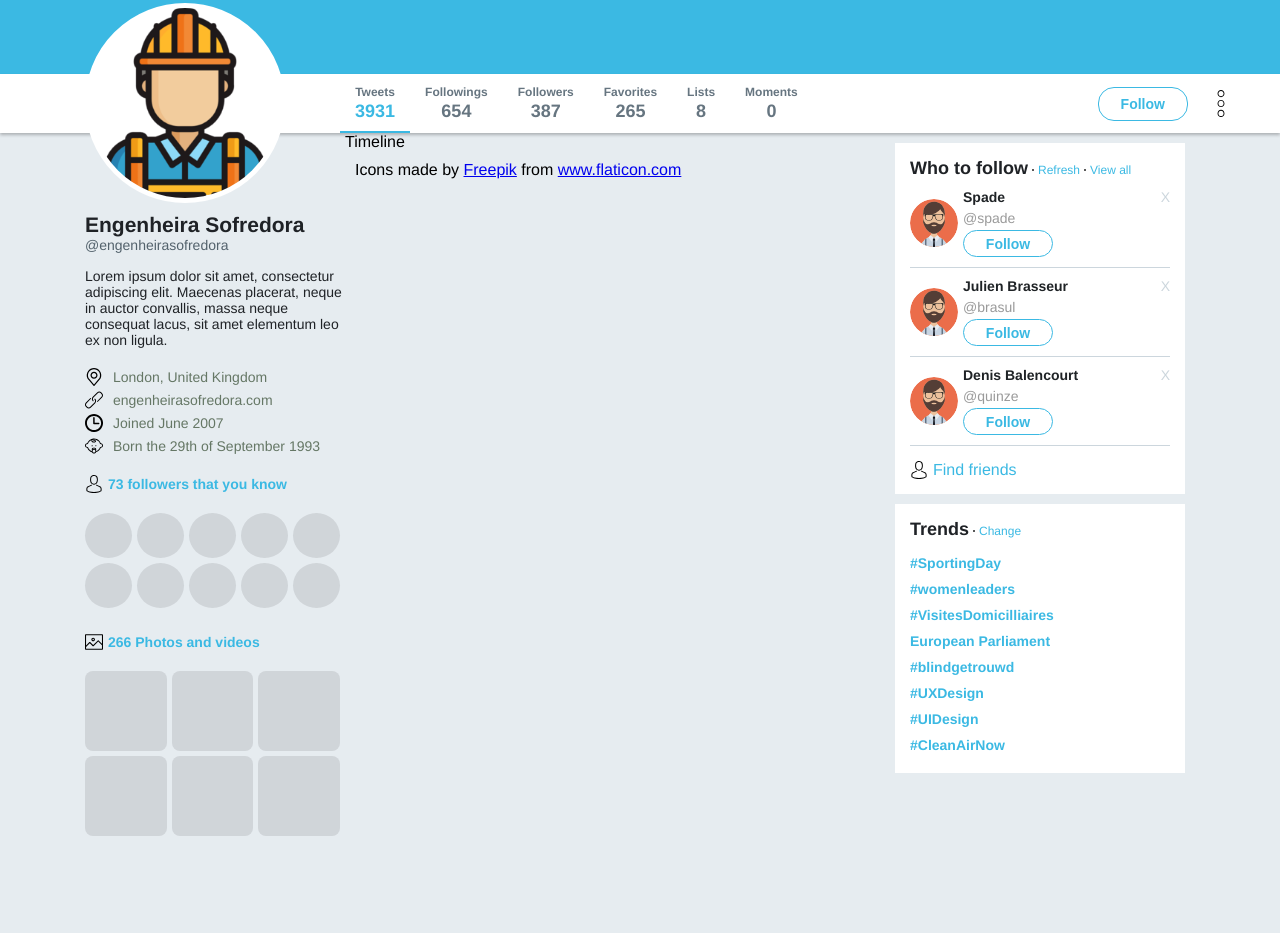
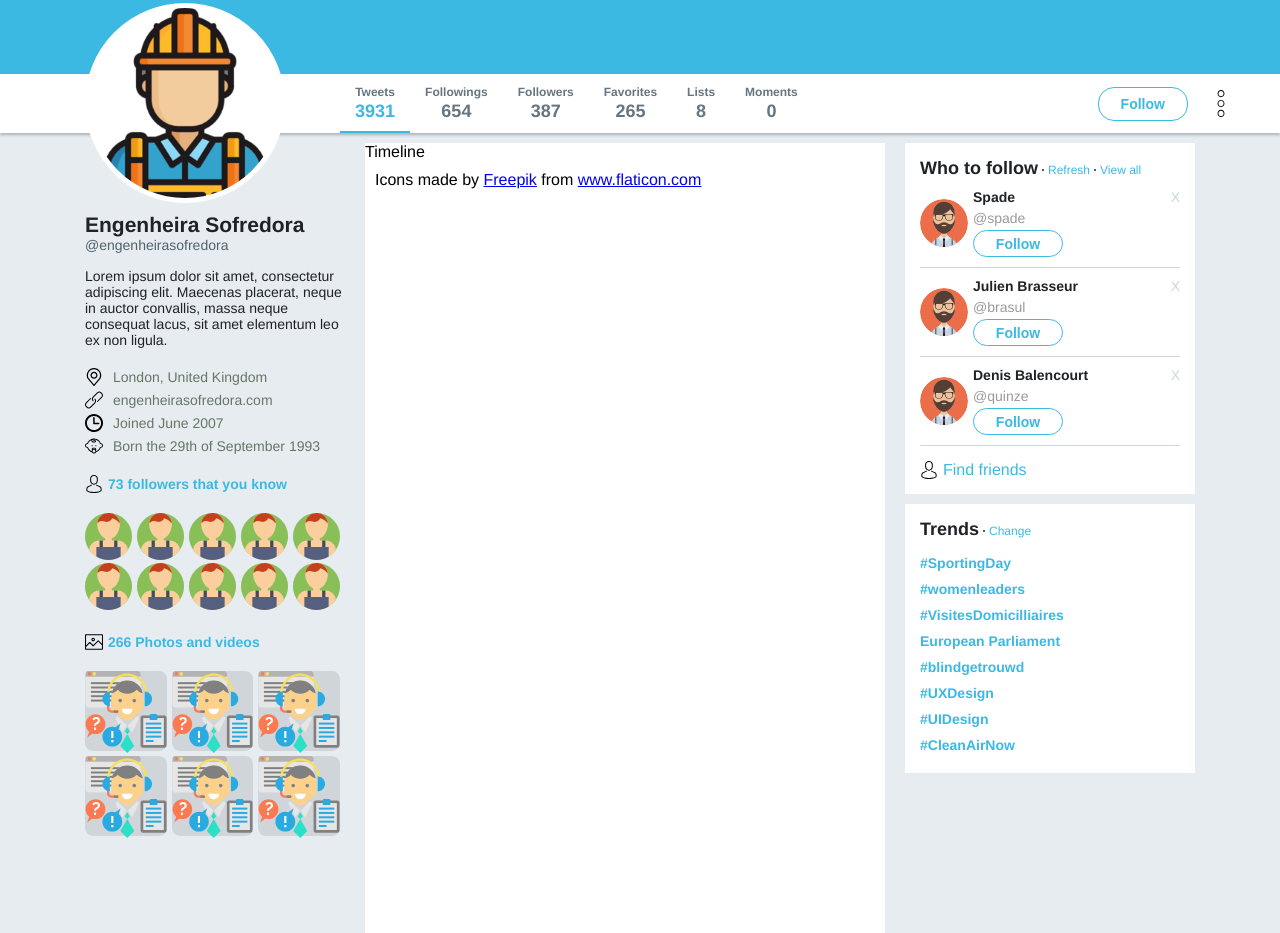
Before and after one commit to bih-goncalves/twitter_design, a plain HTML site: page index.html in a window 1280 px wide. Shown: the part 352-1285 px from the top of the page. Drawn offline with Linux system fonts and the light colour scheme.

Commit message:
chore: filling some spaces on profile bar

```diff
--- a/index.html
+++ b/index.html
@@ -90,16 +90,16 @@
           >
 
           <ul>
-            <li></li>
-            <li></li>
-            <li></li>
-            <li></li>
-            <li></li>
-            <li></li>
-            <li></li>
-            <li></li>
-            <li></li>
-            <li></li>
+            <li><img src="/images/user.svg" alt="User" /></li>
+            <li><img src="/images/user.svg" alt="User" /></li>
+            <li><img src="/images/user.svg" alt="User" /></li>
+            <li><img src="/images/user.svg" alt="User" /></li>
+            <li><img src="/images/user.svg" alt="User" /></li>
+            <li><img src="/images/user.svg" alt="User" /></li>
+            <li><img src="/images/user.svg" alt="User" /></li>
+            <li><img src="/images/user.svg" alt="User" /></li>
+            <li><img src="/images/user.svg" alt="User" /></li>
+            <li><img src="/images/user.svg" alt="User" /></li>
           </ul>
         </div>
 
@@ -110,12 +110,12 @@
           >
 
           <ul>
-            <li></li>
-            <li></li>
-            <li></li>
-            <li></li>
-            <li></li>
-            <li></li>
+            <li><img src="/images/picture.svg" alt="Picture" /></li>
+            <li><img src="/images/picture.svg" alt="Picture" /></li>
+            <li><img src="/images/picture.svg" alt="Picture" /></li>
+            <li><img src="/images/picture.svg" alt="Picture" /></li>
+            <li><img src="/images/picture.svg" alt="Picture" /></li>
+            <li><img src="/images/picture.svg" alt="Picture" /></li>
           </ul>
         </div>
       </aside>
--- a/style.css
+++ b/style.css
@@ -298,11 +298,13 @@ div.wrapper-content aside.profile .images ul li {
 
 div.wrapper-content .timeline {
   flex: 1;
+  background: #ffffff;
+  margin: 10px 20px 0;
 }
 
 div.wrapper-content aside.widgets {
   width: 290px;
-  margin: 10px;
+  margin-top: 10px;
 }
 
 div.wrapper-content aside.widgets .widget {
```
Also changed, not shown: images/picture.svg (added), images/user.svg (added).
